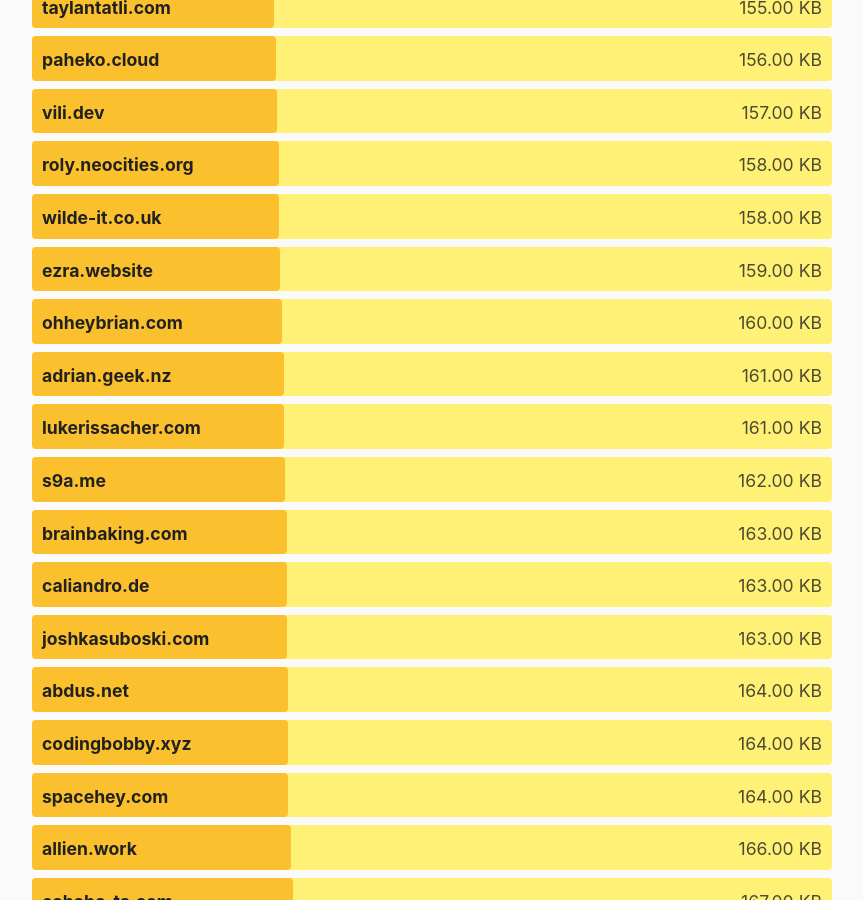
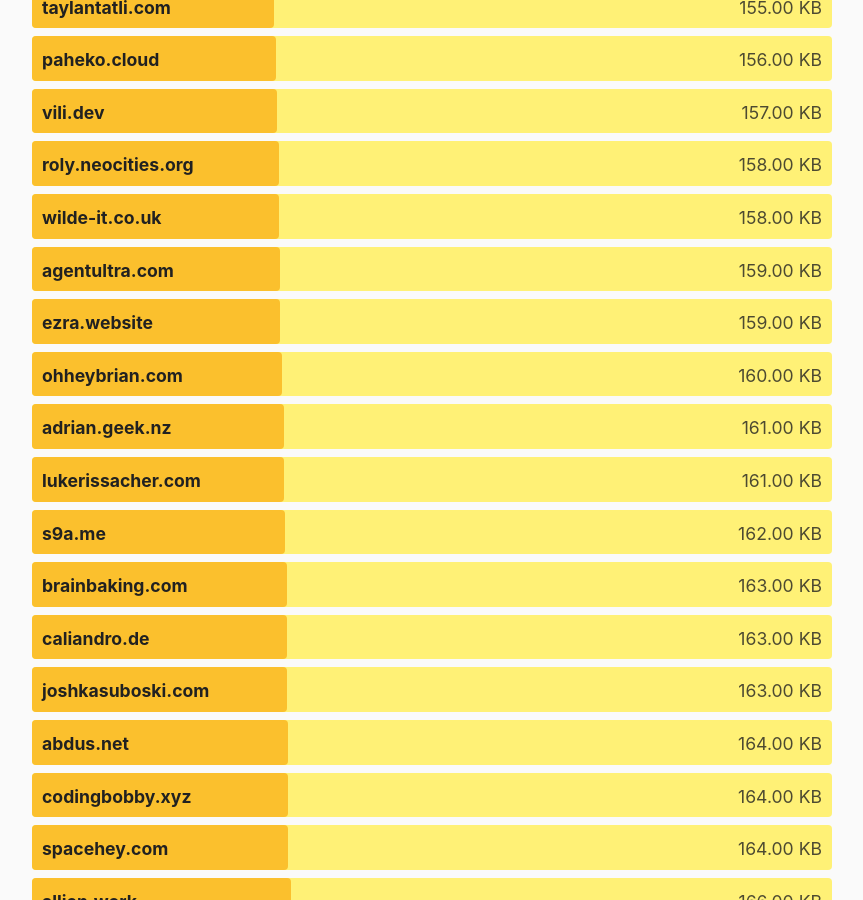
Before and after one commit to kevquirk/512kb.club, a Jekyll site: the page built from index.md, in a window 1280 px wide and 900 px high, scrolled down 27627 px. Shown: the whole window, without its empty margins (208-1071 px from the left). Built offline with Jekyll 4.4.1, drawn with Linux system fonts in a browser that asks for light colours.

Commit message:
Update sites.yml
Add agentultra.com

```diff
--- a/_data/sites.yml
+++ b/_data/sites.yml
@@ -118,6 +118,11 @@
   size: 161
   last_checked: 2022-05-15
 
+- domain: agentultra.com
+  url: https://agentultra.com/
+  size: 159
+  last_checked: 2024-02-08
+
 - domain: aggy.cloud
   url: https://aggy.cloud/
   size: 189
```
